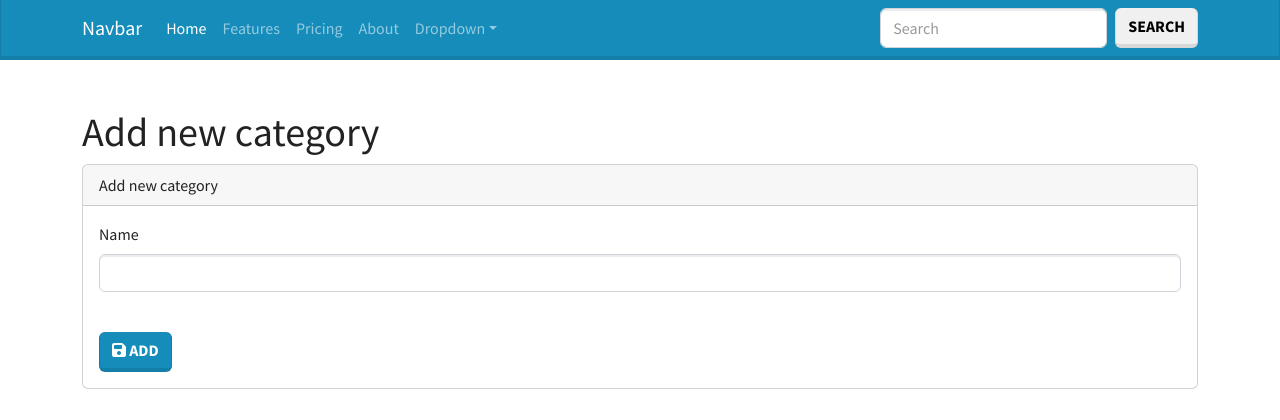
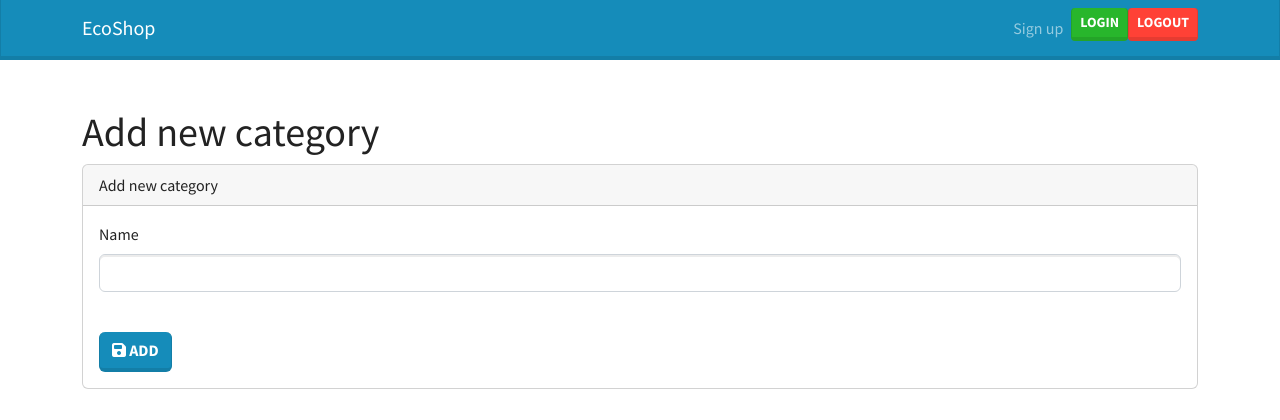
Before and after one commit to brahimrizqHireme/ecommerce, a Symfony app: template templates/category/admin/create.html.twig in a window 1280 px wide. Shown: the top 420 px of the page. Run offline with Twig, Linux system fonts and the light colour scheme; the template is opened without the code that fills it, so the values that code supplies are empty; form fields are guessed from the names that the template uses; some libraries are stand-ins or nearby versions.

Commit message:
fix navigation, and cats

```diff
--- a/src/Entity/Category.php
+++ b/src/Entity/Category.php
@@ -7,6 +7,7 @@ use Doctrine\Common\Collections\ArrayCollection;
 use Doctrine\Common\Collections\Collection;
 use Doctrine\ORM\Mapping as ORM;
 use Symfony\Component\Uid\Uuid;
+use Symfony\Component\Validator\Constraints as Assert;
 
 #[ORM\Entity(repositoryClass: CategoryRepository::class)]
 class Category
@@ -16,6 +17,8 @@ class Category
     private ?Uuid $id;
 
     #[ORM\Column(length: 255)]
+    #[Assert\NotBlank()]
+    #[Assert\Length(min: 10, max: 60)]
     private ?string $name = null;
 
     #[ORM\Column(length: 255)]
@@ -40,7 +43,7 @@ class Category
         return $this->name;
     }
 
-    public function setName(string $name): self
+    public function setName(?string $name): self
     {
         $this->name = $name;
 
--- a/templates/category/admin/create.html.twig
+++ b/templates/category/admin/create.html.twig
@@ -16,7 +16,7 @@
 			class="card-body">
 
 			{# {{form(formView)}} #}
-			{{form_start(formView)}}
+			{{form_start(formView, {'attr' : {'novalidate' : 'novalidate'}})}}
 
 			{# {{form_errors(formView)}} #}
 
--- a/templates/shared/_navbar.html.twig
+++ b/templates/shared/_navbar.html.twig
@@ -1,40 +1,31 @@
 <nav class="navbar navbar-expand-lg navbar-dark bg-primary">
 	<div class="container">
-		<a class="navbar-brand" href="#">Navbar</a>
+		<a class="navbar-brand" href="/">EcoShop</a>
 		<button class="navbar-toggler" type="button" data-bs-toggle="collapse" data-bs-target="#navbarColor01" aria-controls="navbarColor01" aria-expanded="false" aria-label="Toggle navigation">
 			<span class="navbar-toggler-icon"></span>
 		</button>
 		<div class="collapse navbar-collapse" id="navbarColor01">
-			<ul class="navbar-nav me-auto">
+			<ul
+				class="navbar-nav me-auto">
+				{# {{render(controller('App\\Controller\\CategoryController::renderMenuList'))}} #}
+
+				{% for cat in categoryRepository.findAll %}
+					<li class="nav-item">
+						<a class="nav-link" href="#">{{cat.name}}</a>
+					</li>
+				{% endfor %}
+			</ul>
+			<ul class="navbar-nav">
 				<li class="nav-item">
-					<a class="nav-link active" href="#">Home
-						<span class="visually-hidden">(current)</span>
-					</a>
+					<a href="#" class="nav-link">{{'navbar.signup'|trans}}</a>
 				</li>
 				<li class="nav-item">
-					<a class="nav-link" href="#">Features</a>
+					<a href="#" class="btn btn-success btn-sm">{{'navbar.login'|trans}}</a>
 				</li>
 				<li class="nav-item">
-					<a class="nav-link" href="#">Pricing</a>
-				</li>
-				<li class="nav-item">
-					<a class="nav-link" href="#">About</a>
-				</li>
-				<li class="nav-item dropdown">
-					<a class="nav-link dropdown-toggle" data-bs-toggle="dropdown" href="#" role="button" aria-haspopup="true" aria-expanded="false">Dropdown</a>
-					<div class="dropdown-menu">
-						<a class="dropdown-item" href="#">Action</a>
-						<a class="dropdown-item" href="#">Another action</a>
-						<a class="dropdown-item" href="#">Something else here</a>
-						<div class="dropdown-divider"></div>
-						<a class="dropdown-item" href="#">Separated link</a>
-					</div>
+					<a href="#" class="btn btn-danger btn-sm">{{'navbar.logout'|trans}}</a>
 				</li>
 			</ul>
-			<form class="d-flex">
-				<input class="form-control me-sm-2" type="search" placeholder="Search">
-				<button class="btn btn-secondary my-2 my-sm-0" type="submit">Search</button>
-			</form>
 		</div>
 	</div>
 </nav>
--- a/translations/messages.en.yaml
+++ b/translations/messages.en.yaml
@@ -25,3 +25,8 @@ category:
 show:
   page_title: Product %title%
   add_to_cart: Add to cart
+
+navbar:
+  signup: Sign up
+  login:  Login
+  logout: Logout
--- a/translations/messages.fr.yaml
+++ b/translations/messages.fr.yaml
@@ -25,3 +25,8 @@ category:
 show:
   page_title: Produit %title%
   add_to_cart: Ajouter au panier
+
+navbar:
+  signup: Inscription
+  login:  Connexion
+  logout: Se déconnecter
```
Also changed, not shown: src/Controller/CategoryController.php (+14 -9 lines), templates/category/_menu.html.twig (added, +29 -0 lines), 1 other file.
